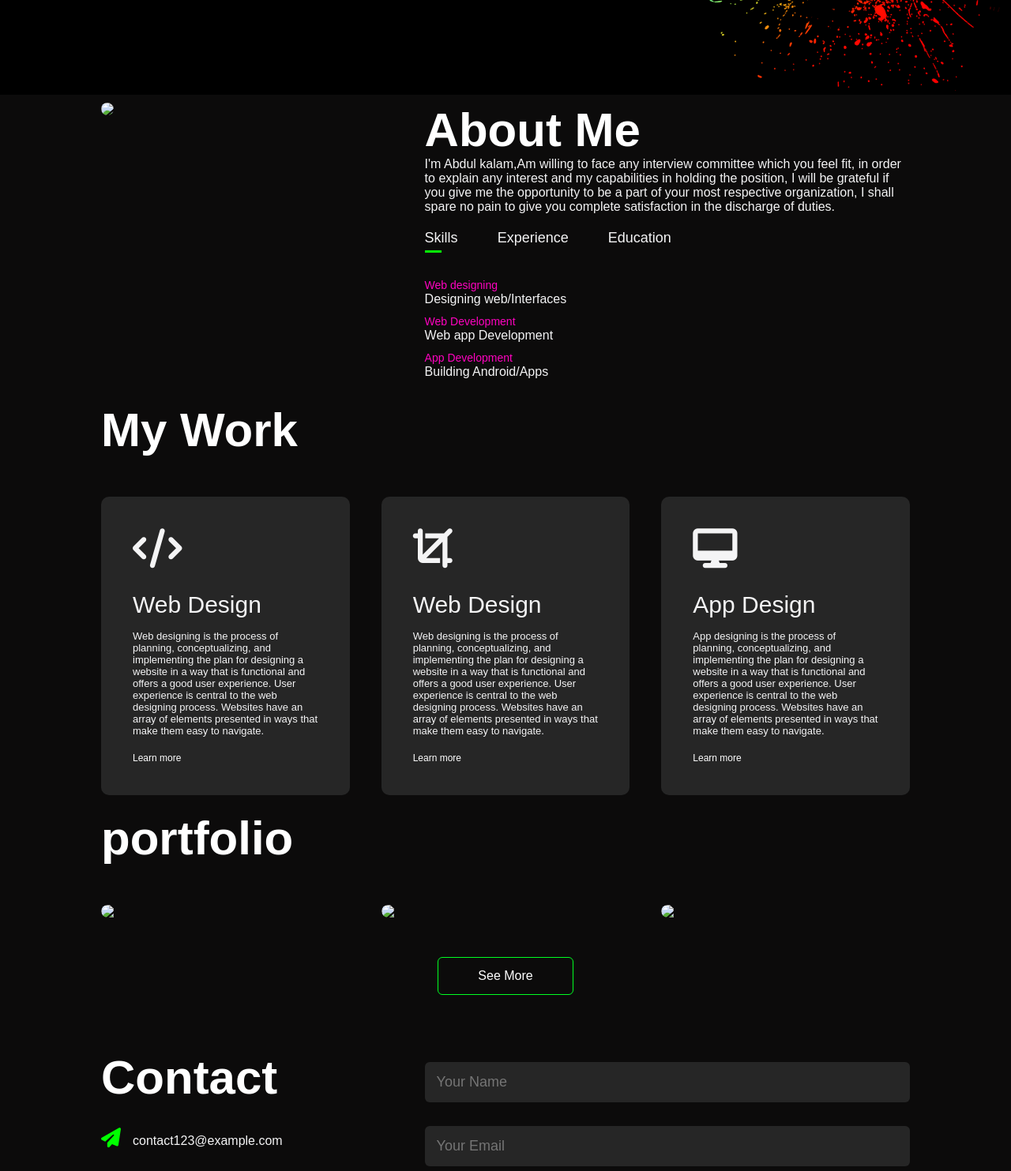
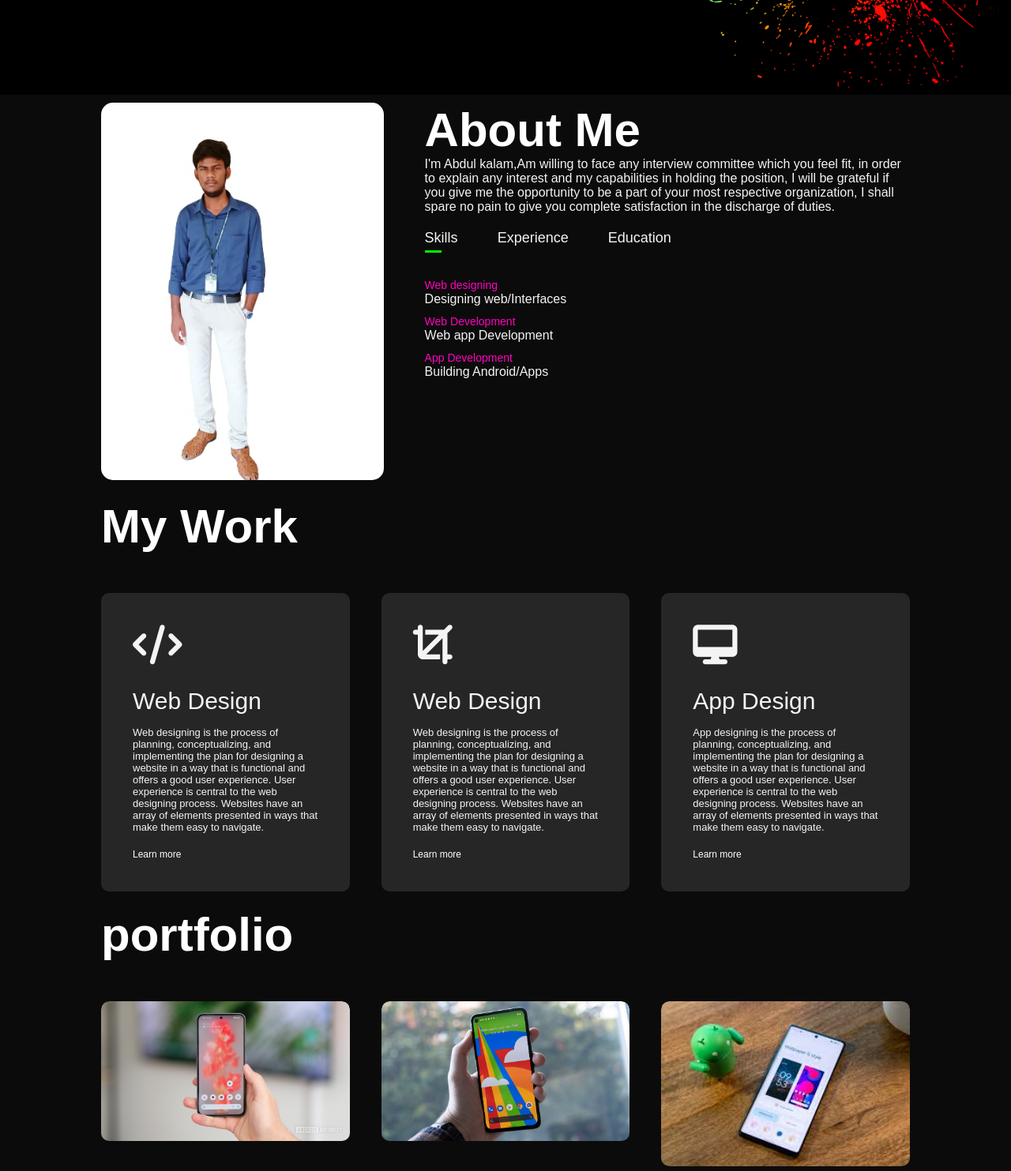
Before and after one commit to Abdulrogers/projectNM, a plain HTML site: page index.html in a window 1280 px wide. Shown: the part 680-2163 px from the top of the page at 79% size. Drawn offline with Linux system fonts and the light colour scheme; files whose address does not match are found by name.

Commit message:
Update index.html

```diff
--- a/index.html
+++ b/index.html
@@ -12,7 +12,7 @@
     <div id="header">
         <div class="container">
             <nav>
-                <img src="images/logo.png" class="logo">
+                <img src="logo.png" class="logo">
                 <ul id="sidemenu">
                     <li><a href="#header">Home</a></li>
                     <li><a href="#about">About</a></li>
@@ -34,7 +34,7 @@
         <div class="container">
             <div class="row">
                 <div class="about-col-1">
-                    <img src="images/user.jpeg">
+                    <img src="user.jpeg">
                 </div>
                 <div class="about-col-2">
                     <h1 class="sub-title">About Me</h1>
@@ -111,7 +111,7 @@
         <h1 class="sub-title">portfolio</h1>
         <div class="work-list">
             <div class="work">
-                <img src="images/work-1.png">
+                <img src="work-1.png">
                 <div class="layer">
                     <h3>Social Media App</h3>
                     <p>The app connectes you to the talented peple around the world.
@@ -122,7 +122,7 @@
                 </div>
             </div>
             <div class="work">
-                <img src="images/work-2.png">
+                <img src="work-2.png">
                 <div class="layer">
                     <h3>Music App</h3>
                     <p>The app connectes you to the talented peple around the world.
@@ -132,7 +132,7 @@
                 </div>
             </div>
             <div class="work">
-                <img src="images/work-3.png">
+                <img src="work-3.png">
                 <div class="layer">
                     <h3>Online Shopping App</h3>
                     <p>The app connectes you to the talented peple around the world.
@@ -159,7 +159,7 @@
                     <a href="https://instagram.com"><i class="fab fa-instagram"></i></a>
                     <a href="https://linkedin.com"><i class="fab fa-linkedin"></i></a>
                 </div>
-                <a href="images/my-cv.pdf" download class="btn btn2">Download Resume</a>
+                <a href="my-cv.pdf" download class="btn btn2">Download Resume</a>
             </div>
             <div class="contact-right">
                 <form name="submit-to-google-sheet">
```
